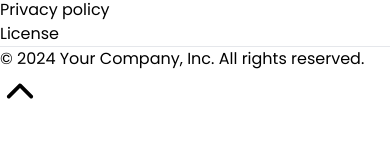
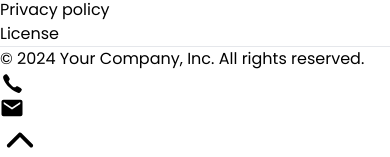
Before and after one commit to vayush0090/trip-website-redesign, a React (Vite) app: page / in a window 390 px wide. Shown: the part 5863-6020 px from the top of the page. Before the commit the page ends 5974 px from the top, so only its background shows below. Built offline with nearby package versions, Linux system fonts and the light colour scheme.

Commit message:
email and phone icon

```diff
--- a/src/components/MainPage.jsx
+++ b/src/components/MainPage.jsx
@@ -11,10 +11,10 @@ const MainPage = () => {
           <BackgroundVideo />
           <div className="bg-black w-[80vw] h-[70vh] opacity-10 rounded-3xl absolute top-0"></div>
           {/* <h1 className="lg:top-32 lg:text-4xl md:text-6xl text-xl w-[50vw] left-16 top-36 tracking-wider font-bold drop-shadow-2xl   text-white md:top-40 md:left-32 sm:text-3xl sm:top-36 absolute md:w-[39vw] md:leading-[75px] md:tracking-wide">Live your dream destinations.</h1> */}
-          <h1 className="absolute  text-slate-900 bottom-48 left-10  w-[60vw] text-4xl drop-shadow-2xl font-bold tracking-wide lg:text-6xl ">
+          <h1 className="absolute  text-slate-900 bottom-48 left-5  w-[60vw] text-4xl drop-shadow-2xl font-bold tracking-wide lg:text-6xl ">
             Live your dream destinations.
           </h1>
-          <p className="absolute text-slate-900 lg:text-3xl lg:font-semibold   text-xl bottom-24  left-10 drop-shadow-2xl tracking-wide">
+          <p className="absolute text-slate-900 lg:text-3xl lg:font-semibold   text-xl bottom-24  left-5 drop-shadow-2xl tracking-wide">
             Your Experience Begins With Ours
           </p>
           {/* <p className="absolute bottom-40 sm:bottom-40 text-xl drop-shadow-2xl font-semibold md:tracking-wider md:text-2xl  text-white left-16 md:left-32 md:bottom-36">Your Experience Begins With Ours</p> */}
--- a/src/pages/Home.jsx
+++ b/src/pages/Home.jsx
@@ -1,28 +1,40 @@
-import React from 'react'
-import MainPage from '../components/MainPage'
-import BackgroundVideo from '../components/BackgroundVideo'
-import PopularSection from '../components/PopularSection'
-import OurTeam from '../components/OurTeam'
-import Contact from '../components/Contact'
-import Footer from '../components/Footer'
+import React from "react";
+import MainPage from "../components/MainPage";
+import BackgroundVideo from "../components/BackgroundVideo";
+import PopularSection from "../components/PopularSection";
+import OurTeam from "../components/OurTeam";
+import Contact from "../components/Contact";
+import Footer from "../components/Footer";
 import { IoIosArrowUp } from "react-icons/io";
+import { IoIosCall } from "react-icons/io";
+import { IoMdMail } from "react-icons/io";
 
 const Home = () => {
   return (
     <>
-        <MainPage />
-        <PopularSection />
-        <OurTeam/>
-        <Contact />
-        <Footer />
+      <MainPage />
+      <PopularSection />
+      <OurTeam />
+      <Contact />
+      <Footer />
 
-        <a href="#top"><div className='animate-bounce rounded-full bg-white shadow-2xl border-2 bottom-2 right-2 fixed '>
+      <a href="tel:+919310221921">
+        <div className="animate-bounce rounded-full p-2 bg-white shadow-2xl border-2 bottom-28 right-2 fixed ">
+          <IoIosCall size={25} />
+        </div>
+      </a>
+      <a href="https://mail.google.com/mail/?view=cm&fs=1&to=m.bluth@example.com&subject=Hello%20there&body=I%20hope%20you%20are%20doing%20well!" target="_blank">
+        <div className="animate-bounce rounded-full p-2 bg-white shadow-2xl border-2 bottom-[60px] right-2 fixed ">
+          <IoMdMail size={24} />
+        </div>
+      </a>
+      <a href="#top">
+        <div className="animate-bounce rounded-full bg-white shadow-2xl border-2 bottom-2 right-2 fixed ">
           <IoIosArrowUp size={40} />
+        </div>
+      </a>
+    </>
+  );
+};
 
-        </div></a>
-
-    </>
-  )
-}
-
-export default Home
+export default Home;
```
